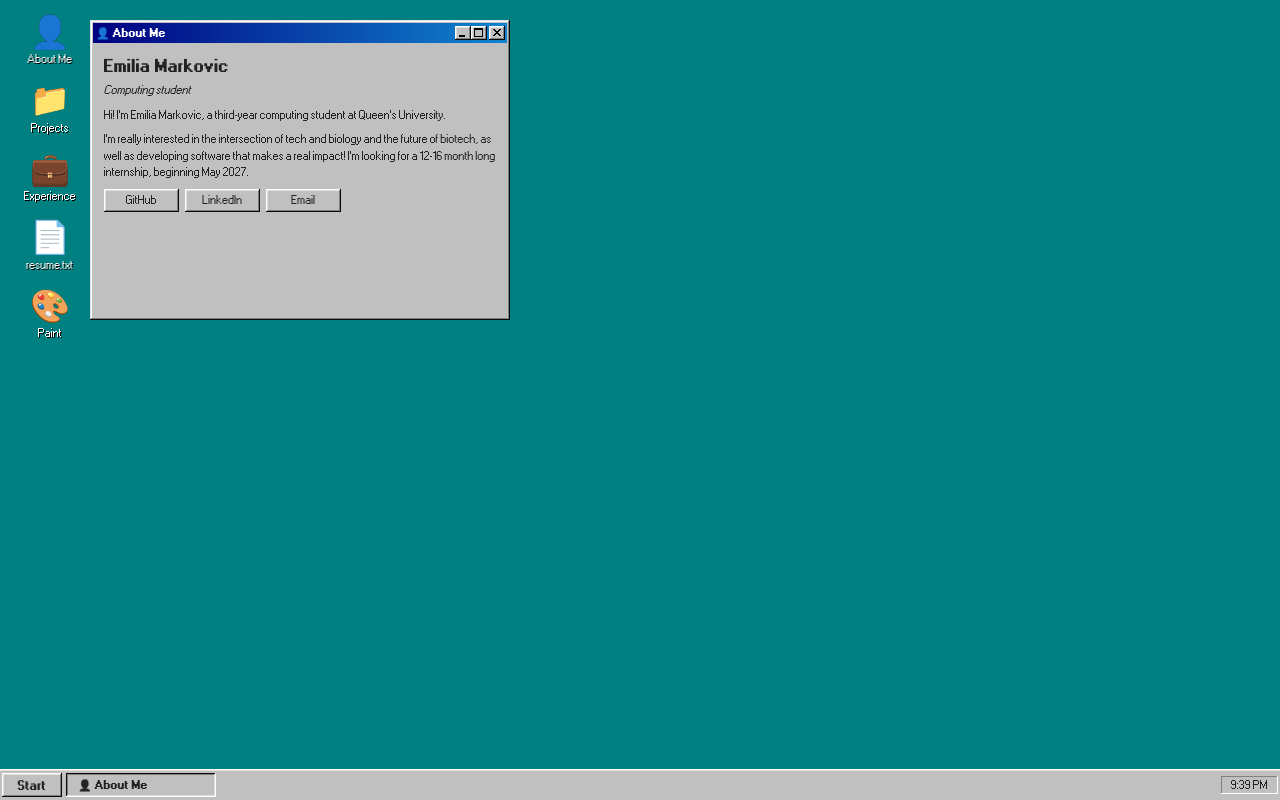
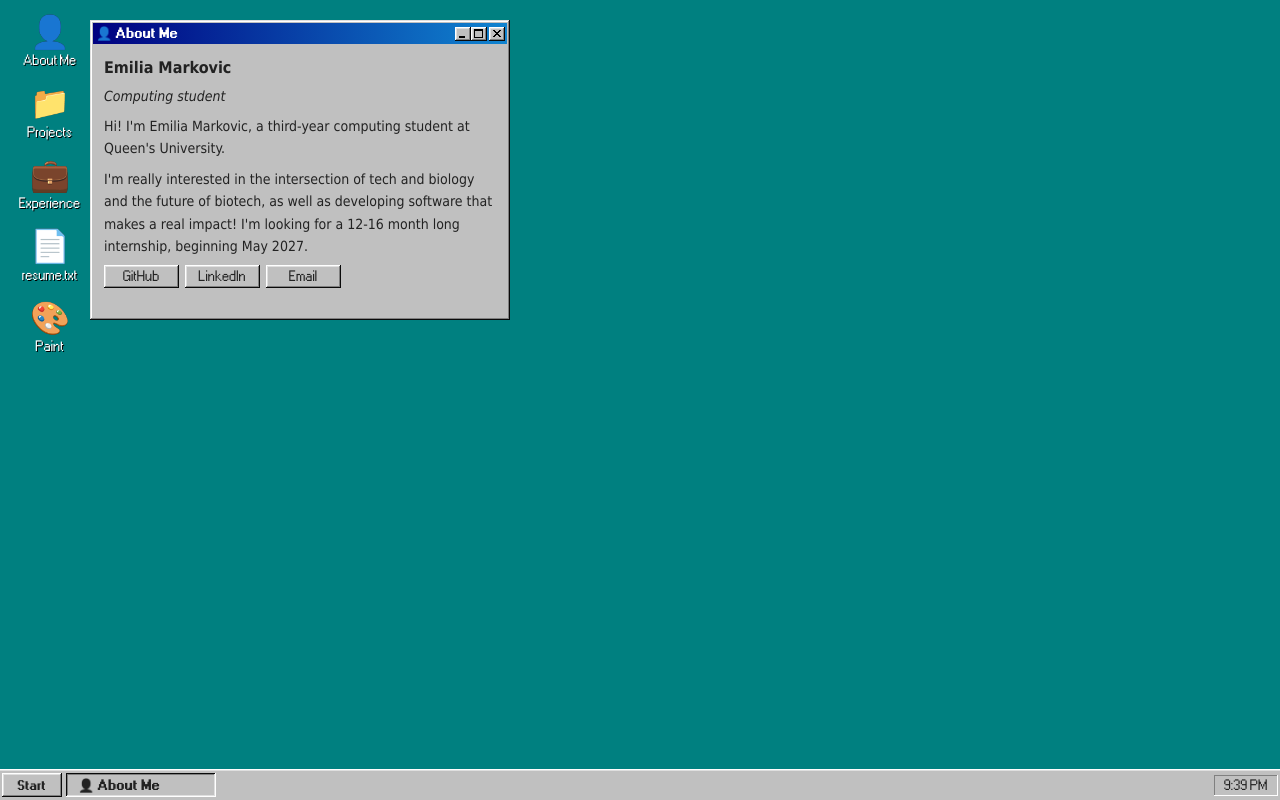
Before and after one commit to emiliamarkovic/portfolio, a plain HTML site: page index.html in a window 1280 px wide. Drawn offline with nearby package versions, Linux system fonts and the light colour scheme.

Commit message:
Fix: improve readability of font

```diff
--- a/style.css
+++ b/style.css
@@ -206,3 +206,22 @@ html, body {
 @media (max-width: 600px) {
   .task-btn { width: 90px; }
 }
+
+/* ===== Readability overrides ===== */
+
+/* 98.css sets a small pixel font on these, so bump the size */
+.window, .title-bar, .window-body, button, input, select, textarea, label,
+.desktop-icon, .task-btn, .start-menu li, .clock, .statusbar {
+  font-size: 13px;
+}
+
+/* Reading windows: a smoother, more readable font and more line spacing */
+.page, .page p, .page li, .page legend {
+  font-family: Tahoma, "Segoe UI", Verdana, Arial, sans-serif;
+  font-size: 14px;
+  line-height: 1.6;
+  -webkit-font-smoothing: auto;
+}
+
+/* resume.txt */
+.notepad textarea { font-size: 14px; }
```
